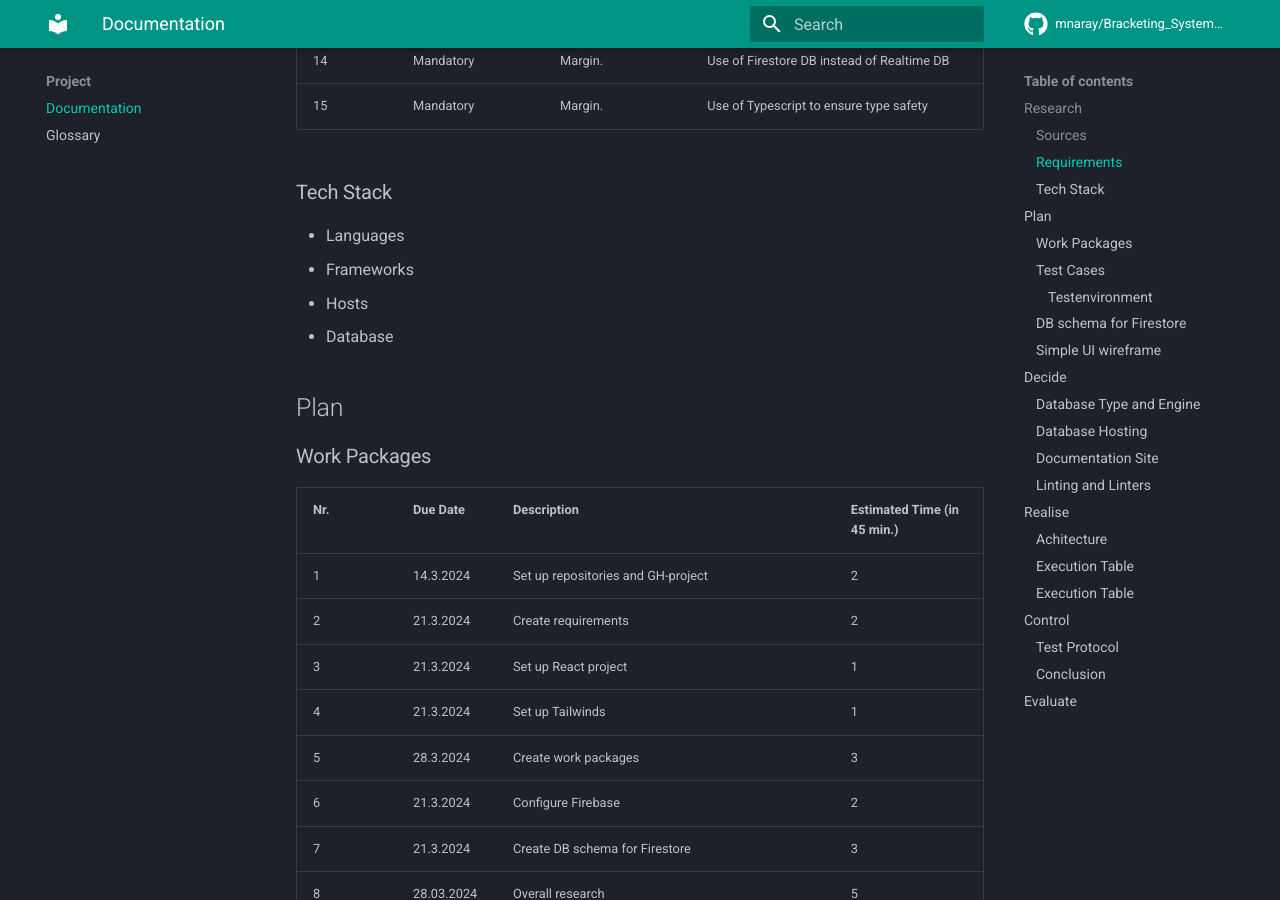
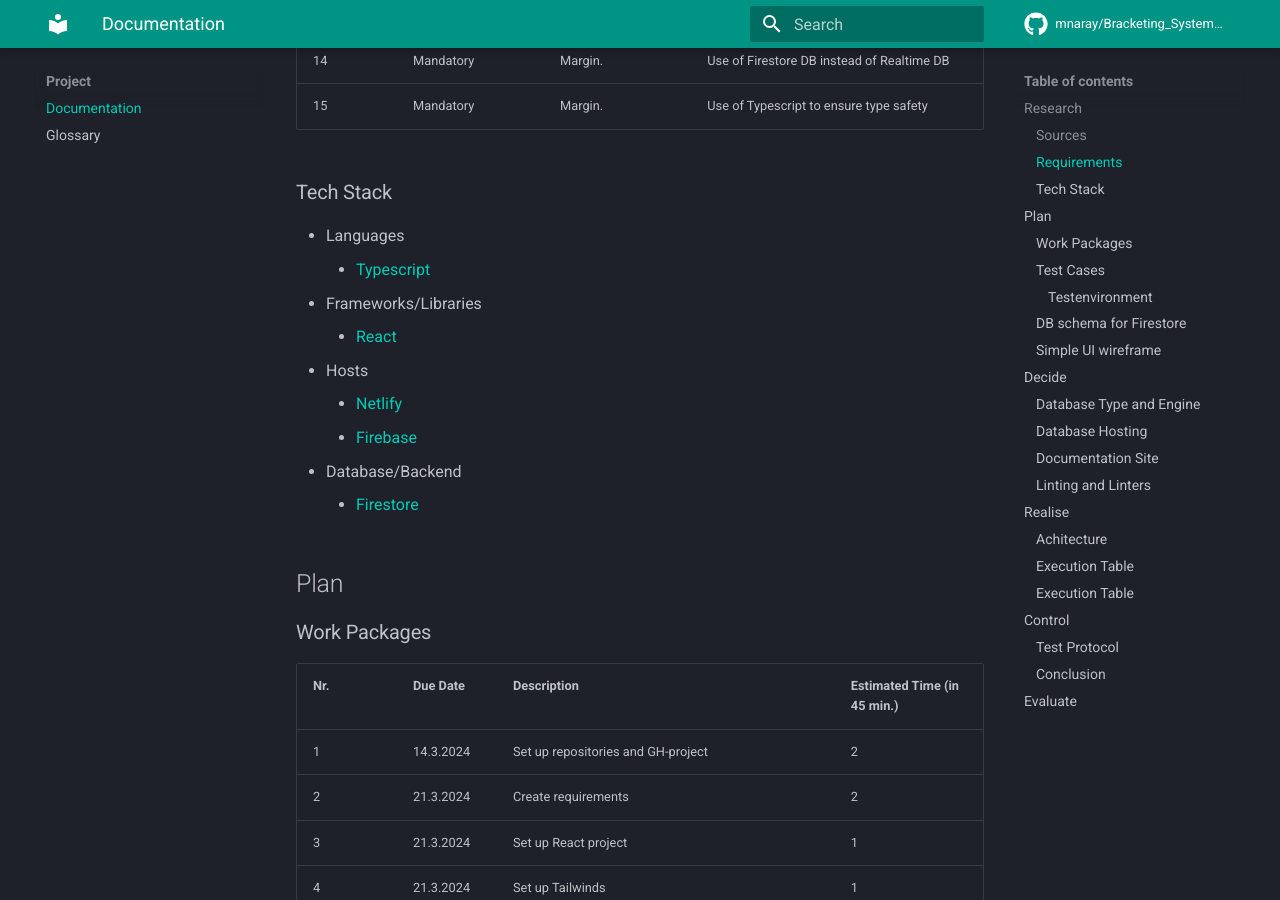
Before and after one commit to mnaray/Bracketing_System_Docs, an MkDocs documentation site: the page built from docs/project/documentation.md, in a window 1280 px wide and 900 px high, scrolled down 1325 px. Built offline with MkDocs 1.6.1 and Material for MkDocs 9.7.7, drawn with Linux system fonts in a browser that asks for light colours; comment, search, counter and statistics services are not loaded.

Commit message:
update tech stack

```diff
--- a/docs/project/documentation.md
+++ b/docs/project/documentation.md
@@ -33,10 +33,15 @@
 
 ### Tech Stack
 
-- Languages
-- Frameworks
-- Hosts
-- Database
+* Languages
+    * [Typescript](https://www.typescriptlang.org/)
+* Frameworks/Libraries
+    * [React](https://react.dev/)
+* Hosts
+    * [Netlify](https://www.netlify.com/)
+    * [Firebase](https://firebase.google.com/)
+* Database/Backend
+    * [Firestore](https://firebase.google.com/docs/firestore)
 
 ## Plan
 
```
